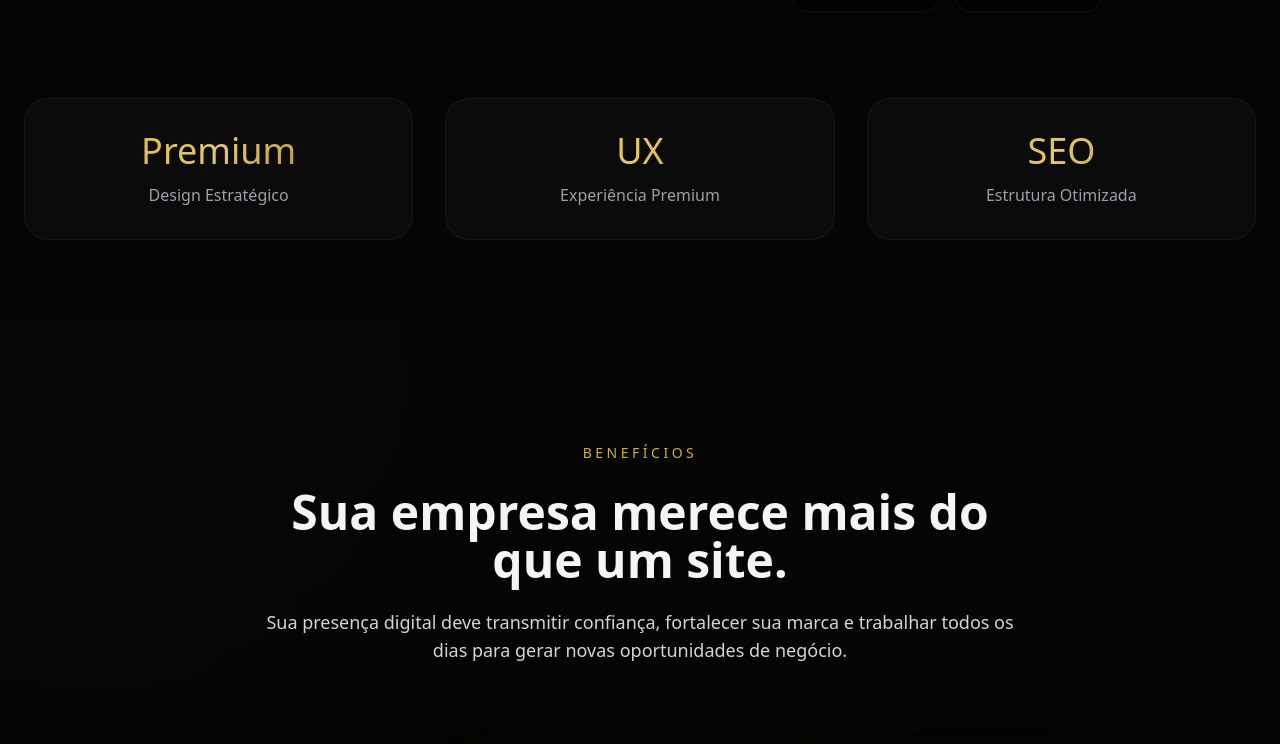
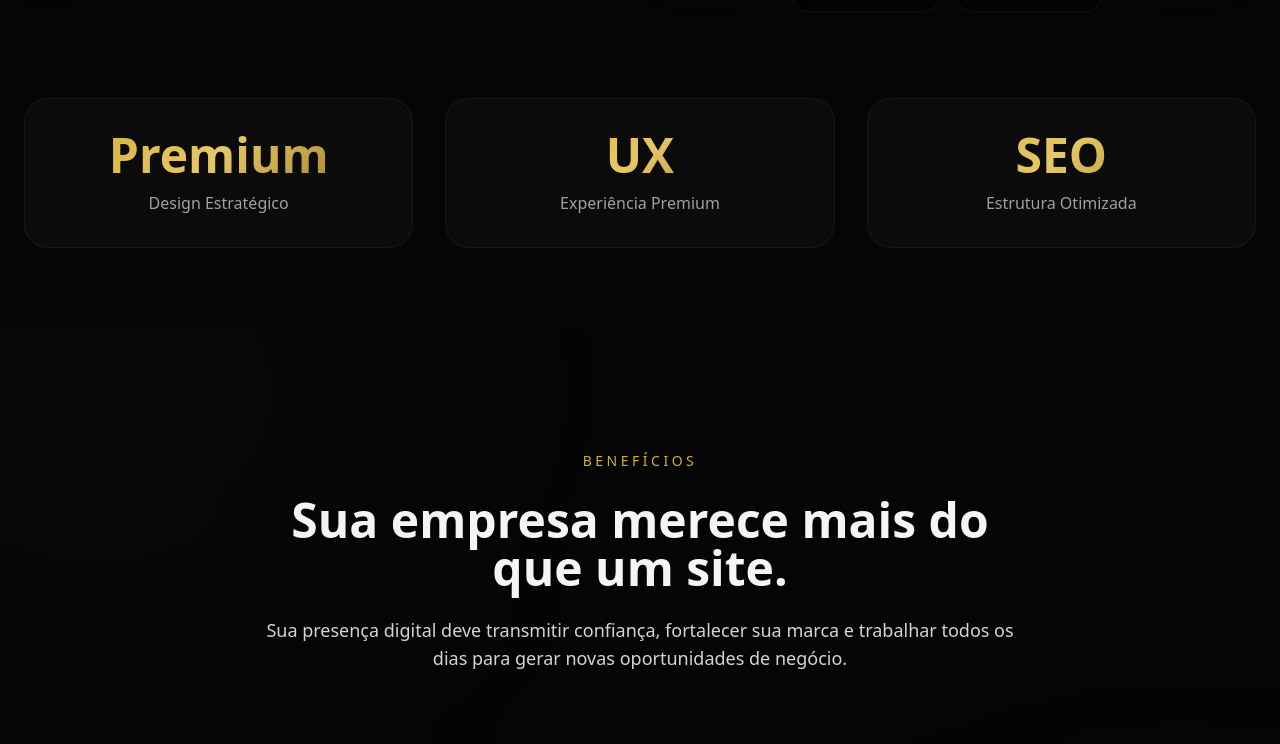
Before and after one commit to CGarroni/fg-digital, a Next.js app: page / in a window 1280 px wide. Shown: the part 966-1710 px from the top of the page. Built offline with nearby package versions, Linux system fonts and the light colour scheme.

Commit message:
fix: correct Tailwind classes and remove fake contact submit

```diff
--- a/components/ContactForm.tsx
+++ b/components/ContactForm.tsx
@@ -23,7 +23,6 @@ export default function ContactForm() {
 		register,
 		control,
 		handleSubmit,
-		reset,
 		formState: { errors, isSubmitting },
 	} = useForm<ContactFormData>({
 		defaultValues: {
@@ -34,19 +33,11 @@ export default function ContactForm() {
 
 	const [successMessage, setSuccessMessage] = useState("");
 
-	const onSubmit = async (data: ContactFormData) => {
-		console.log(data);
-
-		await new Promise((resolve) => setTimeout(resolve, 2000));
-
-		setSuccessMessage("Solicitação enviada com sucesso!");
-
-		setTimeout(() => {
-			setSuccessMessage("");
-		}, 2000);
-
-		reset();
-	};
+	const onSubmit = () => {
+  setSuccessMessage(
+    "O envio será habilitado em breve. Enquanto isso, entre em contato pelos canais disponíveis."
+  );
+};
 
 	return (
 		<form className="space-y-5" onSubmit={handleSubmit(onSubmit)}>
--- a/components/Stats.tsx
+++ b/components/Stats.tsx
@@ -28,7 +28,7 @@ export default function Stats() {
             border-white/5
             "
           >
-            <h3 className="text-4xl sm:text-5xlfont-bold gold-gradient">
+            <h3 className="text-4xl sm:text-5xl font-bold gold-gradient">
               Premium
             </h3>
 
@@ -50,7 +50,7 @@ export default function Stats() {
             border-white/5
             "
           >
-            <h3 className="text-4xl sm:text-5xlfont-bold gold-gradient">
+            <h3 className="text-4xl sm:text-5xl font-bold gold-gradient">
               UX
             </h3>
 
@@ -72,7 +72,7 @@ export default function Stats() {
             border-white/5
             "
           >
-            <h3 className="text-4xl sm:text-5xlfont-bold gold-gradient">
+            <h3 className="text-4xl sm:text-5xl font-bold gold-gradient">
               SEO
             </h3>
 
--- a/components/WhyChoose.tsx
+++ b/components/WhyChoose.tsx
@@ -33,7 +33,7 @@ export default function WhyChoose() {
 						Por que escolher a FG Digital
 					</span>
 
-					<h2 className=" text-4xl sm:text-5xlfont-bold mt-6">
+					<h2 className=" text-4xl sm:text-5xl font-bold mt-6">
 						Sua presença digital deve transmitir o mesmo valor do seu trabalho.
 					</h2>
 				</div>
```
